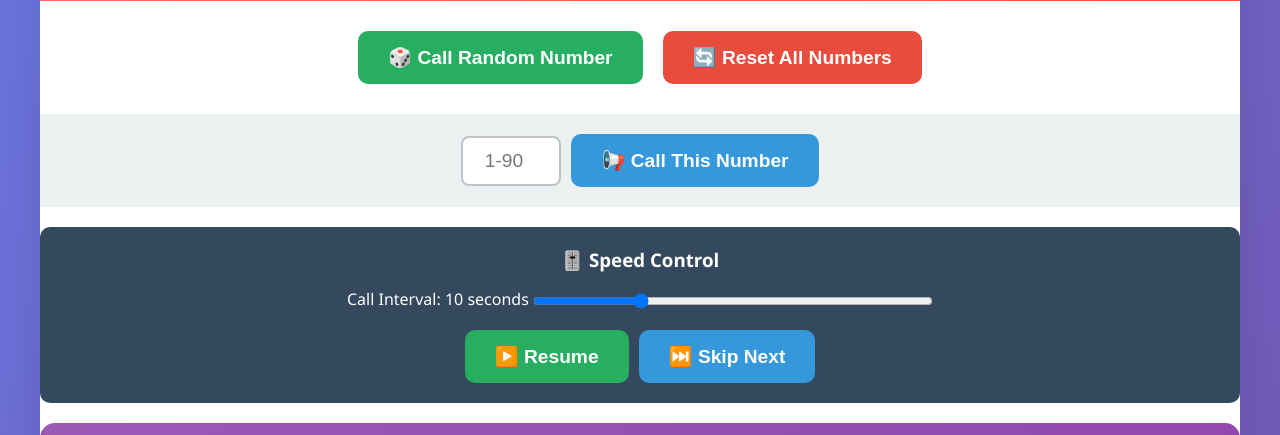
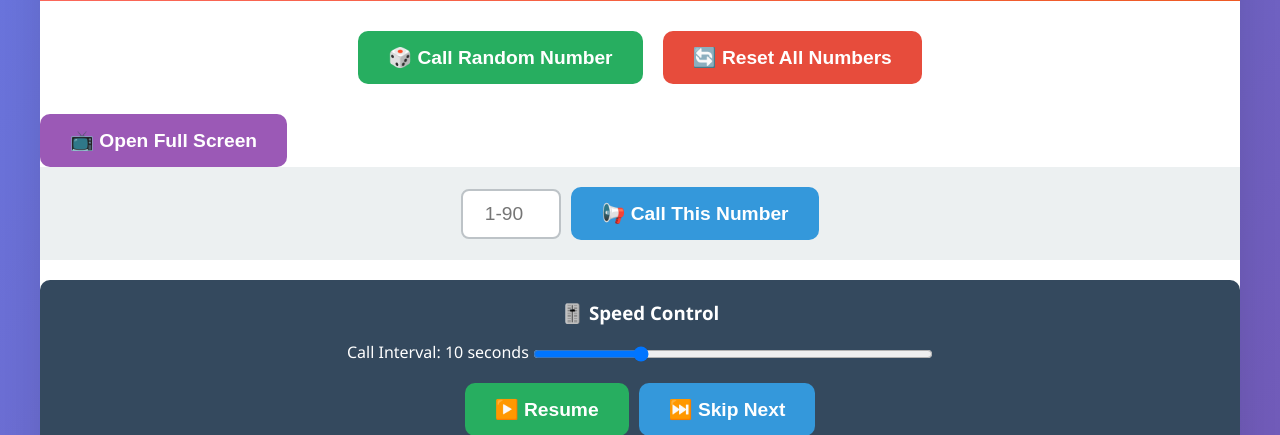
Before and after one commit to ayanlove81-creator/Tambola, a Flask app: page /caller in a window 1280 px wide. Shown: the part 721-1156 px from the top of the page. Run offline with Flask 3, Linux system fonts and the light colour scheme; data that the repository does not hold is empty.

Commit message:
Update caller.html

```diff
--- a/templates/caller.html
+++ b/templates/caller.html
@@ -322,6 +322,11 @@
                 🔄 Reset All Numbers
             </button>
         </div>
+        <!-- Add this button in the controls section -->
+<button class="btn" onclick="window.open('/fullscreen-caller', '_blank')"
+        style="background: #9b59b6; color: white;">
+    📺 Open Full Screen
+</button>
 
         <div class="manual-input">
             <input type="number" id="manual-number" min="1" max="90" placeholder="1-90">
```
